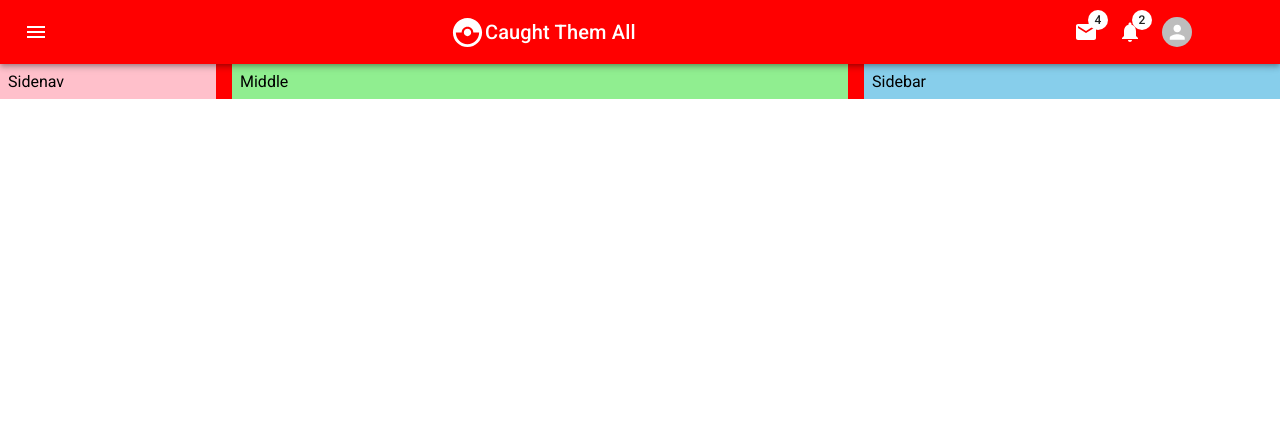
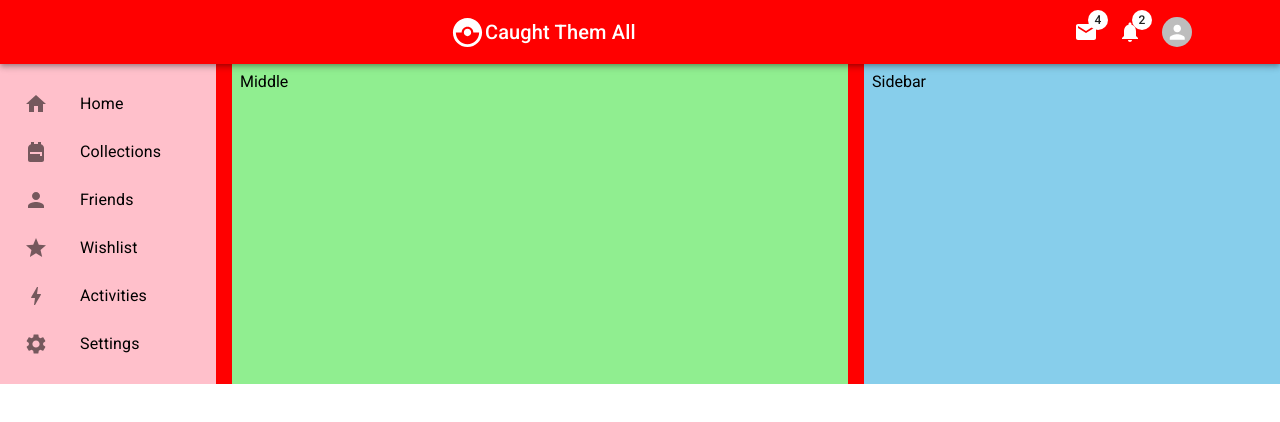
Before and after one commit to JustTanwa/caught-them-all, a React (Create React App) app: page / in a window 1280 px wide. Shown: the top 422 px of the page. Built offline with nearby package versions, Linux system fonts and the light colour scheme.

Commit message:
added a side nav first draft

```diff
--- a/src/components/Sidebar.js
+++ b/src/components/Sidebar.js
@@ -7,7 +7,7 @@ export default function Sidebar() {
 			bgcolor={'skyblue'}
 			flex={2}
 			p={1}
-			sx={{ display: { xs: 'none', sm: 'block' } }}
+			sx={{ display: { xs: 'none', sm: 'none', md: 'block' } }}
 		>
 			Sidebar
 		</Box>
--- a/src/components/Sidenav.js
+++ b/src/components/Sidenav.js
@@ -1,4 +1,19 @@
-import { Box } from '@mui/material';
+import {
+	Box,
+	List,
+	ListItem,
+	ListItemButton,
+	ListItemIcon,
+	ListItemText,
+} from '@mui/material';
+import {
+	Backpack,
+	Bolt,
+	Home,
+	Person,
+	Settings,
+	Star,
+} from '@mui/icons-material';
 import React from 'react';
 
 export default function Sidenav() {
@@ -9,7 +24,56 @@ export default function Sidenav() {
 			p={1}
 			sx={{ display: { xs: 'none', sm: 'block' } }}
 		>
-			Sidenav
+			<List>
+				<ListItem disablePadding>
+					<ListItemButton component='a' href='/'>
+						<ListItemIcon>
+							<Home />
+						</ListItemIcon>
+						<ListItemText primary='Home' />
+					</ListItemButton>
+				</ListItem>
+				<ListItem disablePadding>
+					<ListItemButton>
+						<ListItemIcon>
+							<Backpack />
+						</ListItemIcon>
+						<ListItemText primary='Collections' />
+					</ListItemButton>
+				</ListItem>
+				<ListItem disablePadding>
+					<ListItemButton>
+						<ListItemIcon>
+							<Person />
+						</ListItemIcon>
+						<ListItemText primary='Friends' />
+					</ListItemButton>
+				</ListItem>
+				<ListItem disablePadding>
+					<ListItemButton>
+						<ListItemIcon>
+							<Star />
+						</ListItemIcon>
+						<ListItemText primary='Wishlist' />
+					</ListItemButton>
+				</ListItem>
+				<ListItem disablePadding>
+					<ListItemButton>
+						<ListItemIcon>
+							<Bolt />
+						</ListItemIcon>
+						<ListItemText primary='Activities' />
+					</ListItemButton>
+				</ListItem>
+				<ListItem disablePadding>
+					<ListItemButton>
+						<ListItemIcon>
+							<Settings />
+						</ListItemIcon>
+						<ListItemText primary='Settings' />
+					</ListItemButton>
+				</ListItem>
+			</List>
 		</Box>
 	);
 }
--- a/src/components/Topnav.js
+++ b/src/components/Topnav.js
@@ -45,10 +45,17 @@ export default function Topnav() {
 			display: 'none',
 		},
 	}));
+
+	const MyIconButton = styled(IconButton)(({ theme }) => ({
+		visibility: 'visible',
+		[theme.breakpoints.up('sm')]: {
+			visibility: 'hidden',
+		},
+	}));
 	return (
 		<AppBar position='sticky'>
 			<MyToolBar>
-				<IconButton
+				<MyIconButton
 					size='large'
 					edge='start'
 					color='inherit'
@@ -56,7 +63,7 @@ export default function Topnav() {
 					sx={{ mr: 2 }}
 				>
 					<MenuIcon />
-				</IconButton>
+				</MyIconButton>
 				<Box
 					sx={{
 						display: 'flex',
```
